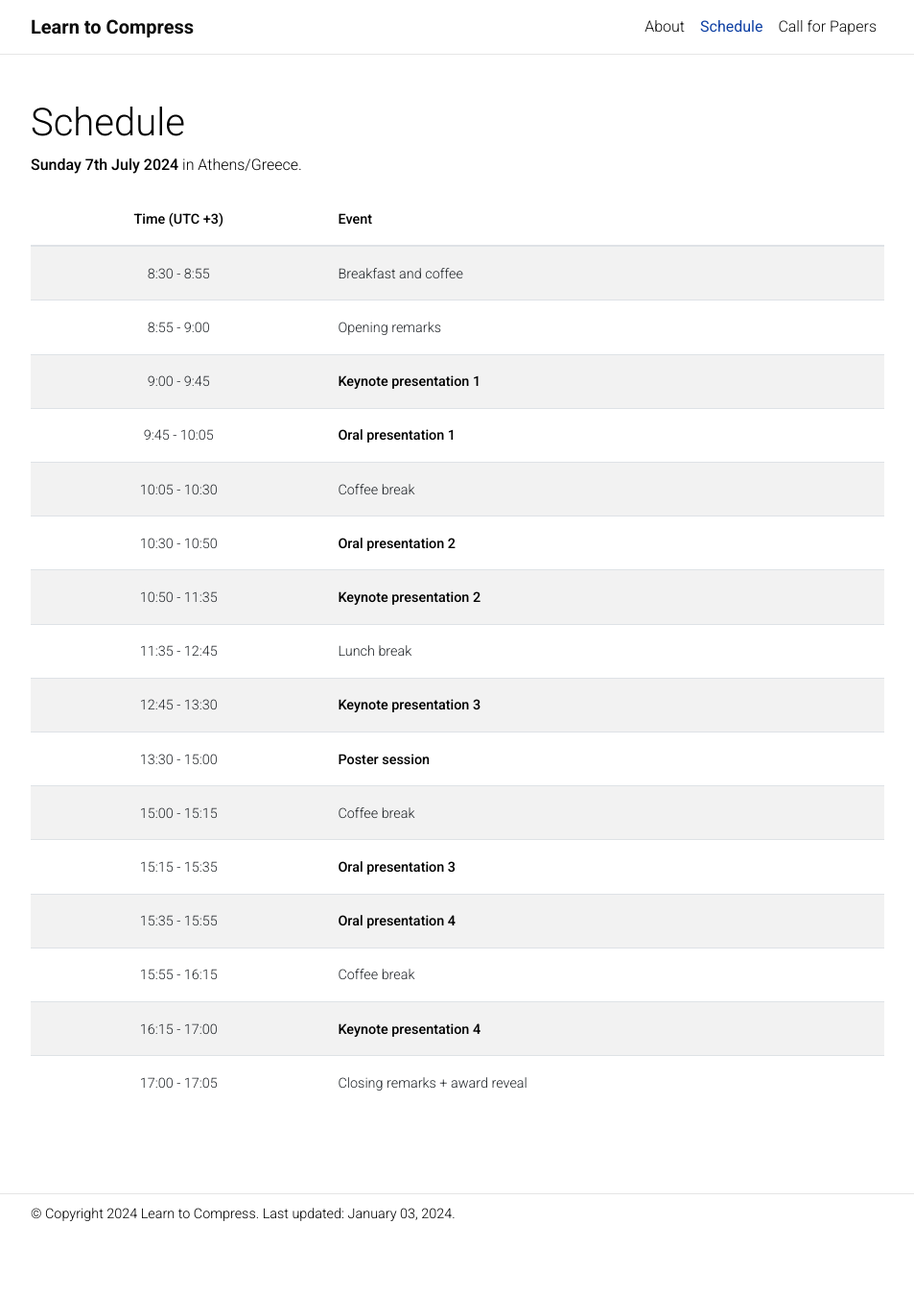
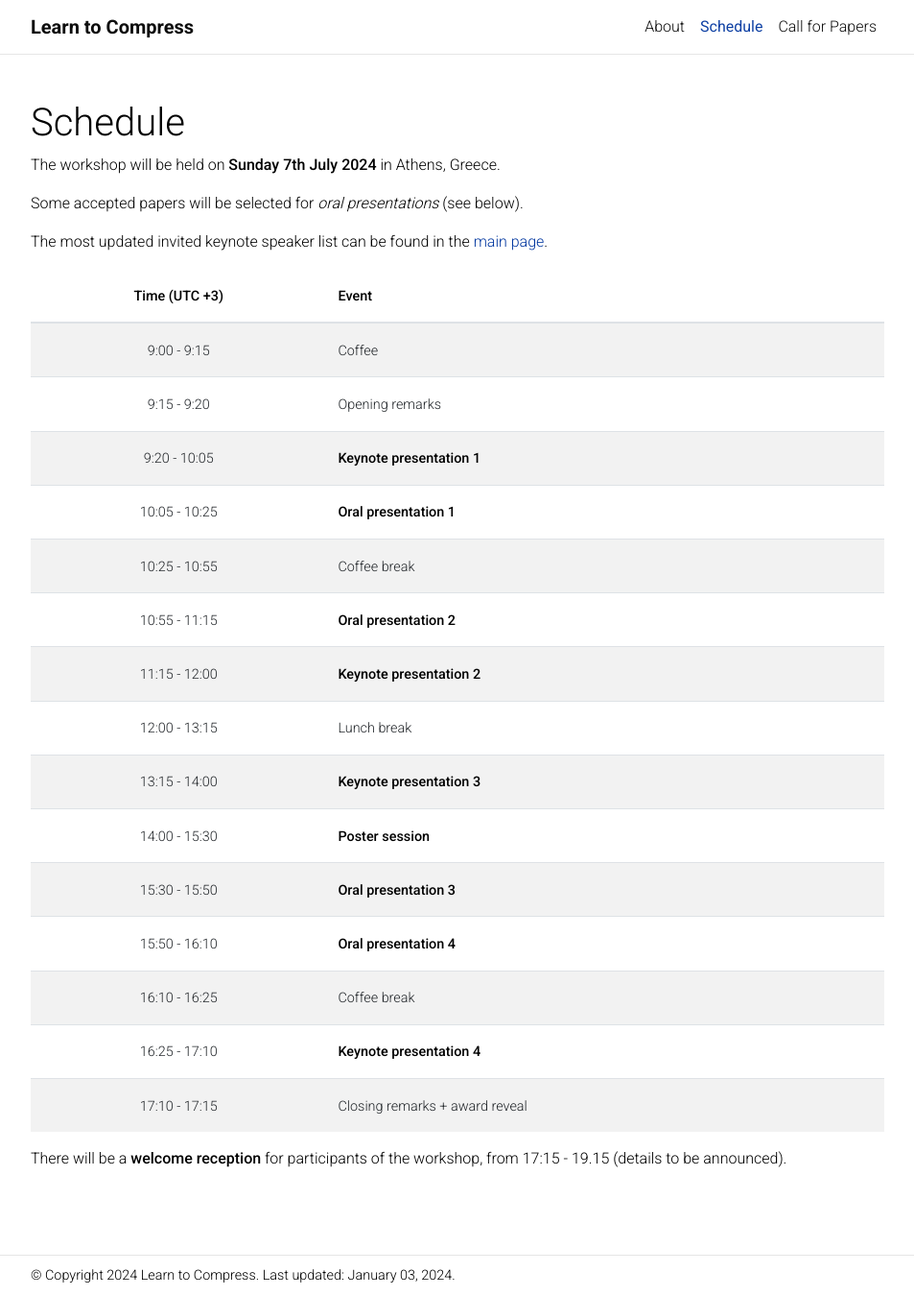
Before and after one commit to learn-to-compress-workshop-isit/learn-to-compress-workshop-isit.github.io, a Jekyll site: the page built from _pages/schedule.md, in a window 1280 px wide and 1350 px high. Shown: the whole window at 96% size, without its empty margins (163-1116 px from the left). Built offline with Jekyll 4.4.1, drawn with Linux system fonts in a browser that asks for light colours; comment, search, counter and statistics services are not loaded; a style sheet for code colours, icons or effects is not loaded.

Commit message:
update schedule + typo

```diff
--- a/_layouts/workshop.html
+++ b/_layouts/workshop.html
@@ -214,7 +214,7 @@ layout: default
 
     <br>
 
-    Follow us at Twitter <a href="https://twitter.com/learn_to_cmpres" target="_blank">@learn_to_cmpress</a>.
+    Follow us on Twitter <a href="https://twitter.com/learn_to_cmpres" target="_blank">@learn_to_cmpress</a>.
 
     <br>
     <br>
--- a/_pages/schedule.md
+++ b/_pages/schedule.md
@@ -6,27 +6,34 @@ description:
 nav: true
 nav_order: 2
 ---
-**Sunday 7th July 2024** in Athens/Greece.
+The workshop will be held on **Sunday 7th July 2024** in Athens, Greece.
+
+Some accepted papers will be selected for *oral presentations* (see below).
+
+The most updated invited keynote speaker list can be found in the [main page](https://learn-to-compress-workshop-isit.github.io/).
 
 | **Time (UTC +3)** | **Event** |
 | :------:   | :------- |
-| 8:30 - 8:55 | Breakfast and coffee |
-| 8:55 - 9:00 | Opening remarks |
-| 9:00 - 9:45 | **Keynote presentation 1** |
-| 9:45 - 10:05 | **Oral presentation 1** |
-| 10:05 - 10:30 | Coffee break |
-| 10:30 - 10:50 | **Oral presentation 2** |
-| 10:50 - 11:35 | **Keynote presentation 2**  |
-| 11:35 - 12:45 | Lunch break |
-| 12:45 - 13:30 | **Keynote presentation 3** |
-| 13:30 - 15:00 | **Poster session**  |
-| 15:00 - 15:15 | Coffee break |
-| 15:15 - 15:35 | **Oral presentation 3** |
-| 15:35 - 15:55 | **Oral presentation 4** |
-| 15:55 - 16:15 | Coffee break |
-| 16:15 - 17:00 | **Keynote presentation 4** |
-| 17:00 - 17:05 | Closing remarks + award reveal |
+| 9:00 - 9:15 | Coffee |
+| 9:15 - 9:20 | Opening remarks |
+| 9:20 - 10:05 | **Keynote presentation 1** |
+| 10:05 - 10:25 | **Oral presentation 1** |
+| 10:25 - 10:55 | Coffee break |
+| 10:55 - 11:15 | **Oral presentation 2** |
+| 11:15 - 12:00 | **Keynote presentation 2**  |
+| 12:00 - 13:15 | Lunch break |
+| 13:15 - 14:00 | **Keynote presentation 3** |
+| 14:00 - 15:30 | **Poster session**  |
+| 15:30 - 15:50 | **Oral presentation 3** |
+| 15:50 - 16:10 | **Oral presentation 4** |
+| 16:10 - 16:25 | Coffee break |
+| 16:25 - 17:10 | **Keynote presentation 4** |
+| 17:10 - 17:15 | Closing remarks + award reveal |
 {: .table}
 {: .table-striped}
 
+There will be a **welcome reception** for participants of the workshop, from 17:15 - 19.15 (details to be announced).
+
+
+
 <br>
```
Also changed, not shown: assets/img/evil_eye.jpg (added), 11 other files.
